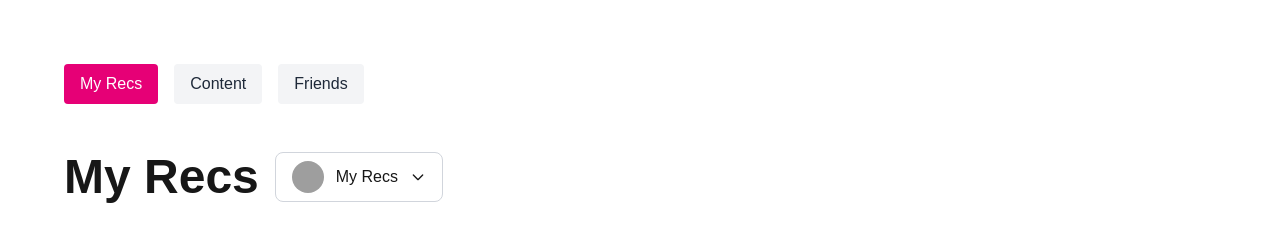
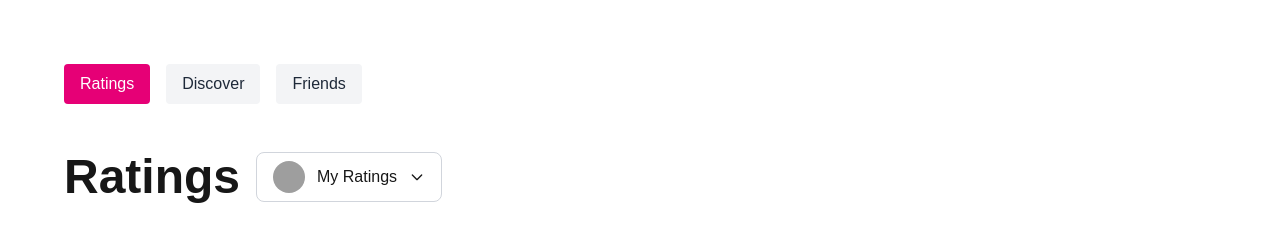
Before and after one commit to edwardrowe/leet-recs, a Next.js app: page / in a window 1280 px wide. Shown: the top 232 px of the page. Built offline with nearby package versions, Linux system fonts and the light colour scheme; grey boxes are pictures that could not be loaded.

Commit message:
Rebrand pages as "Ratings" and "Discover"

```diff
--- a/src/app/content/page.tsx
+++ b/src/app/content/page.tsx
@@ -73,10 +73,20 @@ export default function ContentPage() {
     setReviewDialogOpen(false);
   };
 
+  const handleConfirmDelete = () => {
+    if (pendingDeleteContent) {
+      deleteContent(pendingDeleteContent.id);
+      setContentList(getContentList());
+      setEditContent(null);
+    }
+    setPendingDeleteContent(null);
+    setConfirmDeleteOpen(false);
+  };
+
   return (
     <main className="flex min-h-screen flex-col items-center p-12 space-y-8">
       <NavBar />
-      <h1 className="text-4xl font-bold mb-8">All Content</h1>
+      <h1 className="text-4xl font-bold mb-8">Discover</h1>
       <div className="w-full max-w-6xl flex flex-row justify-between items-center gap-4 mb-8 px-0 md:px-0">
         <div className="flex flex-row items-center gap-2">
           {/* Content type filter */}
@@ -175,14 +185,14 @@ export default function ContentPage() {
                       setReviewDialogOpen(true);
                     }}
                   >
-                    Add to My Recs
+                    Add to Ratings
                   </button>
                 )}
                 {/* Edit button */}
                 <button
                   className="absolute top-2 right-2 px-2 py-1 text-xs rounded bg-cyan-600 text-white hover:bg-cyan-700"
                   onClick={() => setEditContent(item)}
-                  aria-label="Edit Content"
+                  aria-label="Edit Item"
                 >
                   Edit
                 </button>
@@ -223,18 +233,10 @@ export default function ContentPage() {
         color="cyan"
       />
       <ConfirmationDialog
-        isOpen={confirmDeleteOpen}
-        onClose={() => setConfirmDeleteOpen(false)}
-        onConfirm={() => {
-          if (pendingDeleteContent) {
-            deleteContent(pendingDeleteContent.id);
-            setContentList(getContentList());
-            setEditContent(null);
-          }
-          setPendingDeleteContent(null);
-          setConfirmDeleteOpen(false);
-        }}
-        title="Delete Content"
+        isOpen={!!pendingDeleteContent}
+        onClose={() => setPendingDeleteContent(null)}
+        onConfirm={handleConfirmDelete}
+        title="Delete Item"
         message={`Are you sure you want to delete "${pendingDeleteContent?.title}"? This action cannot be undone.`}
       />
     </main>
--- a/src/app/page.tsx
+++ b/src/app/page.tsx
@@ -187,7 +187,7 @@ export default function Home() {
       <header className="w-full max-w-6xl flex justify-between items-center">
         <div className="flex items-center gap-4">
           <h1 className="text-5xl font-bold">
-            {selectedFriend ? `${selectedFriend.name}'s Recs` : 'My Recs'}
+            {selectedFriend ? `${selectedFriend.name}'s Ratings` : 'Ratings'}
           </h1>
           <FriendPicker
             selectedFriendId={selectedFriendId}
--- a/src/components/AddContentDialog.tsx
+++ b/src/components/AddContentDialog.tsx
@@ -90,7 +90,7 @@ const AddContentDialog: React.FC<AddContentDialogProps> = ({ isOpen, onClose, on
       <div className="bg-white dark:bg-gray-800 p-0 rounded-2xl shadow-2xl w-full max-w-md relative">
         <div className={`h-2 rounded-t-2xl bg-${accent}-600 w-full`} />
         <div className="p-8">
-          <h2 className="text-2xl font-bold mb-6 text-gray-900 dark:text-white">{contentToEdit ? 'Edit Content' : 'Add New Content'}</h2>
+          <h2 className="text-2xl font-bold mb-6 text-gray-900 dark:text-white">{contentToEdit ? 'Edit Item' : 'Add New Item'}</h2>
           <div className="space-y-6">
             <div>
               <label className="block text-sm font-medium text-gray-700 dark:text-gray-300 mb-1">Title</label>
--- a/src/components/FriendPicker.tsx
+++ b/src/components/FriendPicker.tsx
@@ -52,7 +52,7 @@ export default function FriendPicker({ selectedFriendId, onFriendSelect }: Frien
             <div className="relative w-8 h-8 rounded-full overflow-hidden">
               <Image src="https://picsum.photos/seed/elrowe-avatar/200" alt="Elrowe" fill className="object-cover" />
             </div>
-            <span className="font-medium">My Recs</span>
+            <span className="font-medium">My Ratings</span>
           </>
         )}
         <svg
@@ -77,7 +77,7 @@ export default function FriendPicker({ selectedFriendId, onFriendSelect }: Frien
               <div className="relative w-8 h-8 rounded-full overflow-hidden">
                 <Image src="https://picsum.photos/seed/elrowe-avatar/200" alt="Elrowe" fill className="object-cover" />
               </div>
-              <span className="font-medium">My Recs</span>
+              <span className="font-medium">My Ratings</span>
             </button>
 
             {followedFriends.length > 0 && (
--- a/src/components/NavBar.tsx
+++ b/src/components/NavBar.tsx
@@ -6,8 +6,8 @@ const NavBar = () => {
   const pathname = usePathname();
   return (
     <nav className="w-full max-w-6xl mx-auto mb-8 flex gap-4 items-center py-4">
-      <Link href="/" className={`px-4 py-2 rounded font-medium ${pathname === '/' ? 'bg-pink-600 text-white' : 'bg-gray-100 dark:bg-gray-700 text-gray-800 dark:text-gray-200'}`}>My Recs</Link>
-      <Link href="/content" className={`px-4 py-2 rounded font-medium ${pathname === '/content' ? 'bg-cyan-600 text-white' : 'bg-gray-100 dark:bg-gray-700 text-gray-800 dark:text-gray-200'}`}>Content</Link>
+      <Link href="/" className={`px-4 py-2 rounded font-medium ${pathname === '/' ? 'bg-pink-600 text-white' : 'bg-gray-100 dark:bg-gray-700 text-gray-800 dark:text-gray-200'}`}>Ratings</Link>
+      <Link href="/content" className={`px-4 py-2 rounded font-medium ${pathname === '/content' ? 'bg-cyan-600 text-white' : 'bg-gray-100 dark:bg-gray-700 text-gray-800 dark:text-gray-200'}`}>Discover</Link>
       <Link href="/friends" className={`px-4 py-2 rounded font-medium ${pathname === '/friends' ? 'bg-cyan-600 text-white' : 'bg-gray-100 dark:bg-gray-700 text-gray-800 dark:text-gray-200'}`}>Friends</Link>
     </nav>
   );
```
